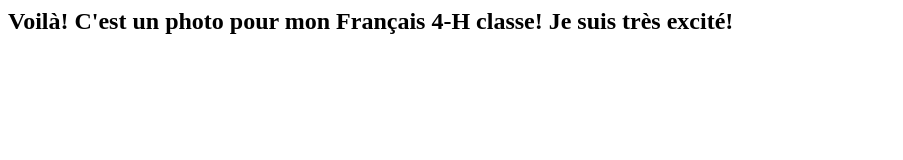
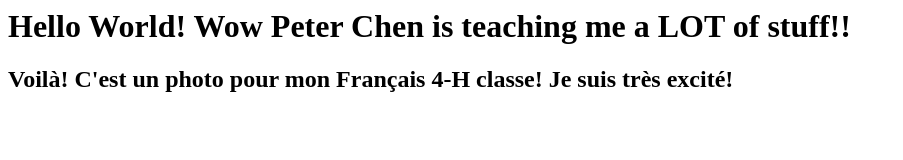
Before and after one commit to Tommy-Bee2023/Thayer_Wordle, a plain HTML site: page index.html in a window 1280 px wide. Shown: the whole page, without its empty margins (0-903 px from the left). Drawn offline with Linux system fonts and the light colour scheme.

Commit message:
Update index.html

```diff
--- a/index.html
+++ b/index.html
@@ -1,6 +1,6 @@
-<!-- <h1>
+<h1>
   Hello World! Wow Peter Chen is teaching me a LOT of stuff!!
-</h1> -->
+</h1>
 
 <h2>
   Voilà! C'est un photo pour mon Français 4-H classe! Je suis très excité!
```
